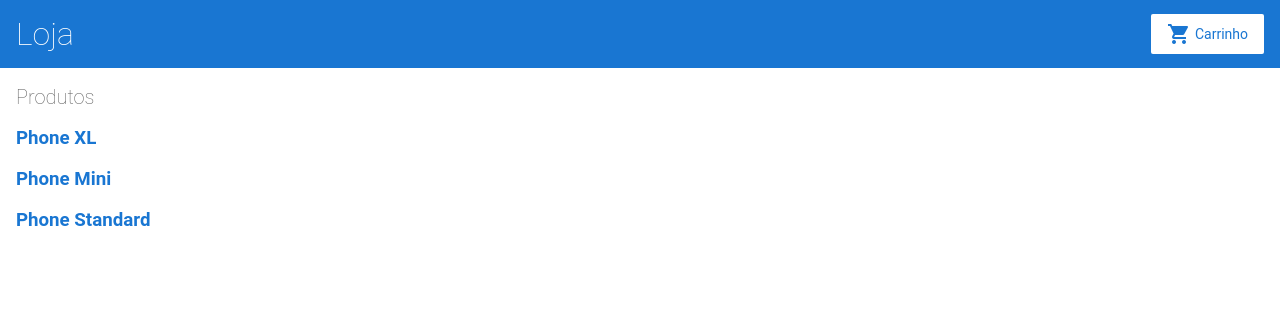
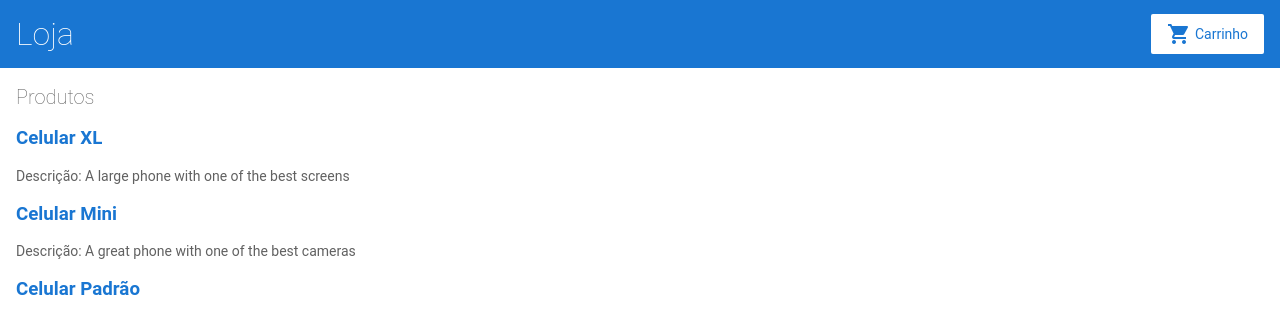
Before and after one commit to sonsyrock/angular-exemplo, an Angular app: page / in a window 1280 px wide. Shown: the top 334 px of the page. Built offline with nearby package versions, Linux system fonts and the light colour scheme.

Commit message:
2 files modified

```diff
--- a/src/app/product-list/product-list.component.html
+++ b/src/app/product-list/product-list.component.html
@@ -4,12 +4,18 @@
 
 <h3>
 
-  <a [title] = "product.name + 'details' "> <!-- aqui, ele esta pegando a variavel criada acima (product) e a variável (name) que está em products.ts -->
+  <a [title] = "product.nome + ' detalhes' "> <!-- aqui, ele esta pegando a variavel criada acima (product) e a variável (nome) que está em products.ts. Acho que o [title] é um vetor do tipo título-->
 
-  {{product.name}}  <!-- Esta interpolação, transforme os valores (product e name) e os traz para a view.Esta variável (name) está no arquivo product.ts-->
+  {{product.nome}}  <!-- Esta interpolação, transforme os valores (product e name) e os traz para a view.Esta variável (nome) está no arquivo product.ts-->
 
   </a>
 </h3>
+
+<p *ngIf="product.descricao">
+
+  Descrição: {{product.descricao}}
+
+</p>
 
 </div>
 <!--
--- a/src/app/products.ts
+++ b/src/app/products.ts
@@ -1,18 +1,18 @@
 export const products = [
   {
-    name: 'Phone XL',
-    price: 799,
-    description: 'A large phone with one of the best screens'
+    nome: 'Celular XL',
+    preco: 799,
+    descricao: 'A large phone with one of the best screens'
   },
   {
-    name: 'Phone Mini',
-    price: 699,
-    description: 'A great phone with one of the best cameras'
+    nome: 'Celular Mini',
+    preco: 699,
+    descricao: 'A great phone with one of the best cameras'
   },
   {
-    name: 'Phone Standard',
-    price: 299,
-    description: ''
+    nome: 'Celular Padrão',
+    preco: 299,
+    descricao: ''
   }
 ];
 
```
